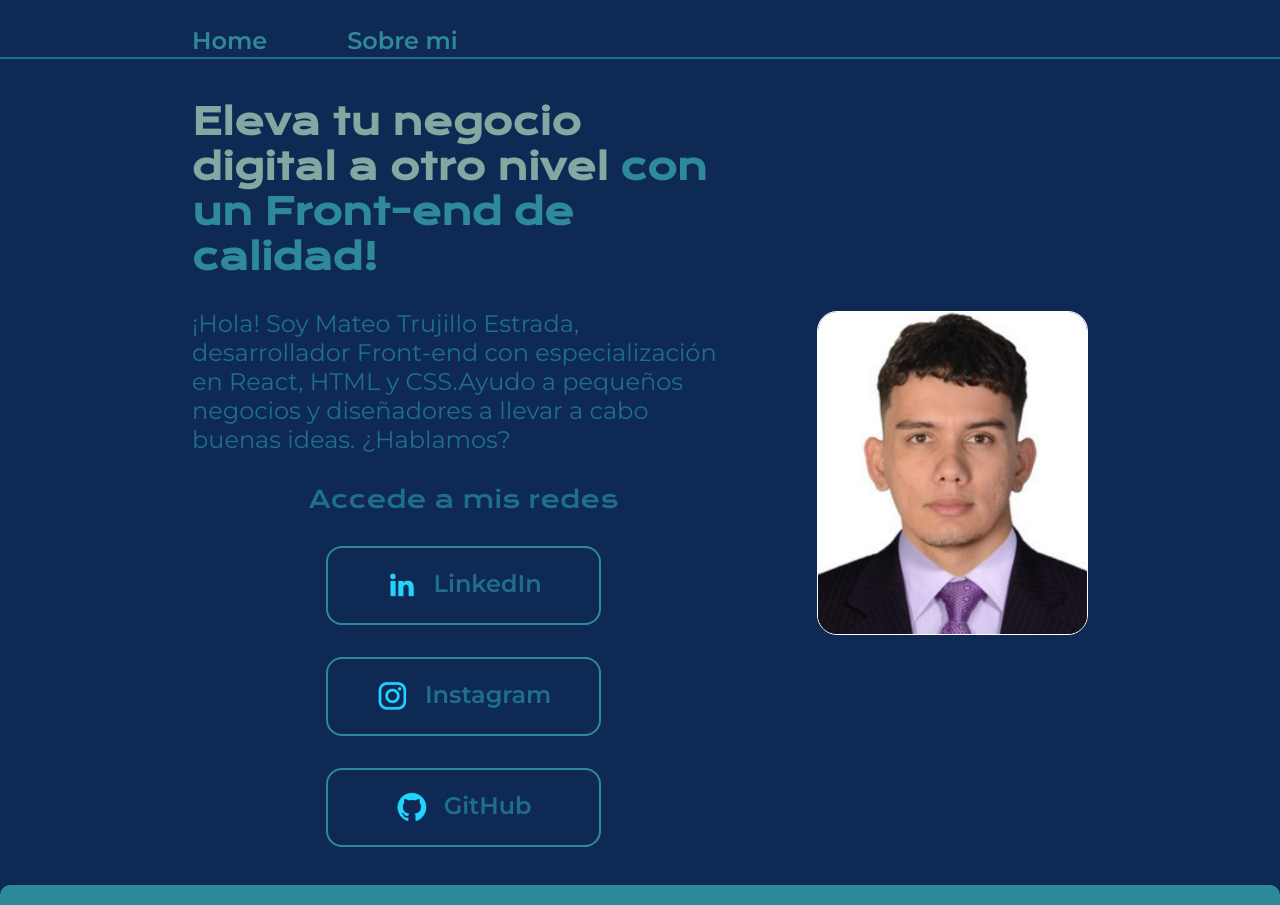
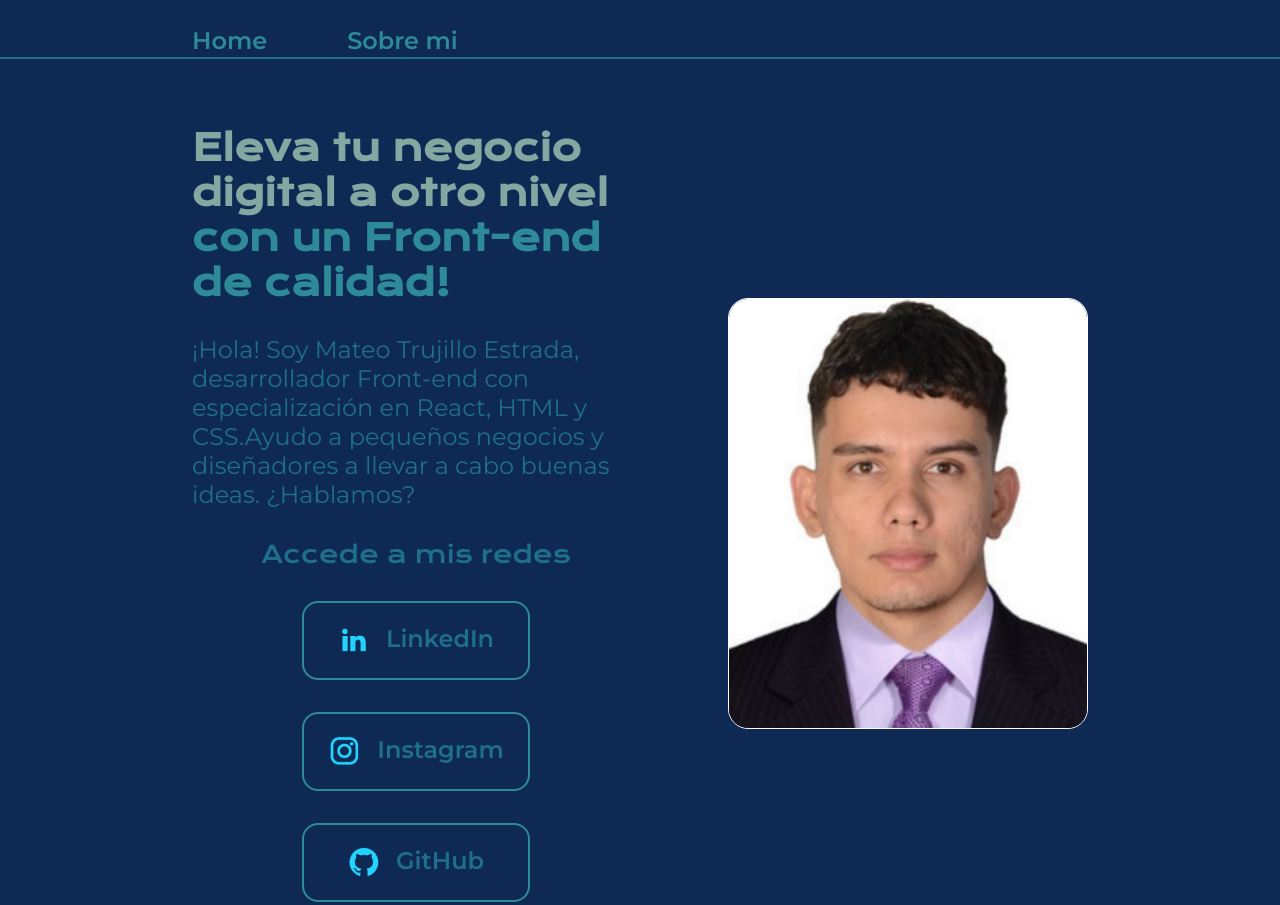
Before and after one commit to Mateo1099/Portafolio, a plain HTML site: page index.html in a window 1280 px wide. Shown: the top 905 px of the page. Drawn offline with nearby package versions, Linux system fonts and the light colour scheme.

Commit message:
se actualizo el CSS

```diff
--- a/styles/style.css
+++ b/styles/style.css
@@ -49,7 +49,7 @@ body{
 
 .Presentacion{
 
-    padding: 3% 15%;
+    padding: 5% 15%;
     display: flex;
     align-items: center;
     justify-content: space-between;
@@ -125,7 +125,7 @@ body{
 
 .Presentacion__imagen{
 
-    width: 30%;
+    width: 40%;
     border: 1px solid #ffffff; /* Borde azul de 1 píxel */
     border-radius: 20px; /* Bordes redondeados */
 
@@ -159,13 +159,14 @@ body{
         flex-direction: column-reverse;
         padding: 5%;
     }
+    .Presentacion__contenido{
+
+        width: auto;
+    }
+
 
 }
 
-.Presentacion__contenido{
-
-    width: auto;
-}
 
 
 
```
